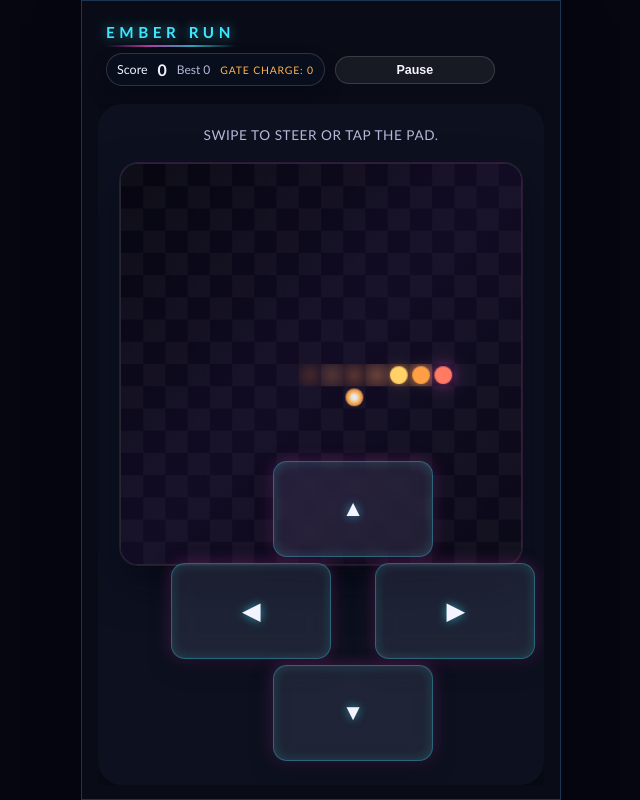
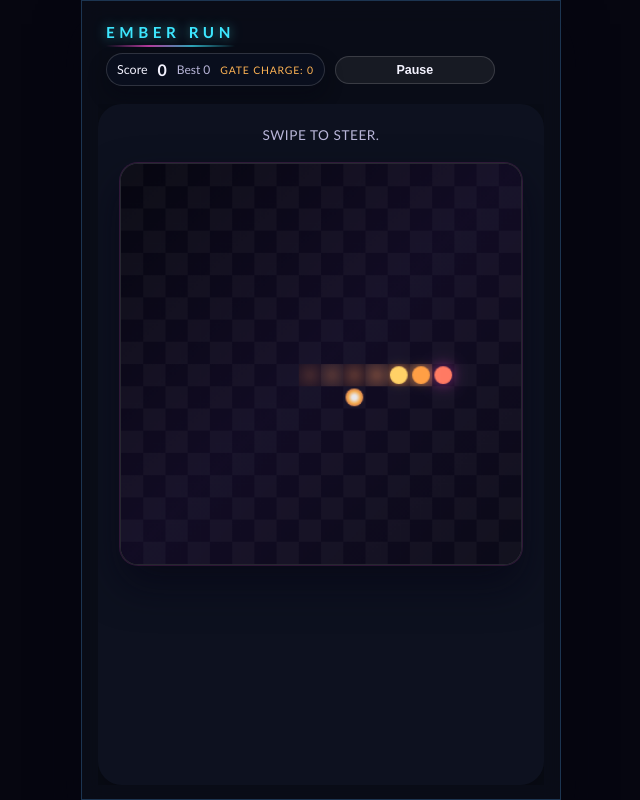
Before and after one commit to RobMac1824/snake-1, a plain HTML site: page index.html in a window 1280 px wide. Both pictures are taken after a click on the button "Start Game". Shown: the whole page, without its empty margins (319-959 px from the left). Drawn offline with Linux system fonts and the light colour scheme.

Commit message:
Remove d-pad controls

```diff
--- a/app.js
+++ b/app.js
@@ -22,7 +22,6 @@ const countdownOverlay = document.getElementById("countdownOverlay");
 const countdownText = document.getElementById("countdownText");
 const soundToggle = document.getElementById("soundToggle");
 const hapticsToggle = document.getElementById("hapticsToggle");
-const dpadButtons = document.querySelectorAll(".dpad__button");
 const scoreFireworks = document.getElementById("scoreFireworks");
 const gateChargeLabel = document.getElementById("gateCharge");
 const stormOverlay = document.getElementById("stormOverlay");
@@ -1027,15 +1026,6 @@ function bindButtons() {
     right: { x: 1, y: 0 },
   };
 
-  dpadButtons.forEach((button) => {
-    button.addEventListener("click", () => {
-      const direction = button.dataset.direction;
-      if (direction && directionMap[direction]) {
-        applyDirection(directionMap[direction]);
-      }
-    });
-  });
-
   document.addEventListener("keydown", (event) => {
     const keyMap = {
       ArrowUp: { x: 0, y: -1 },
--- a/index.html
+++ b/index.html
@@ -61,18 +61,8 @@
       </section>
 
       <section class="screen screen--game" id="gameScreen" aria-hidden="true">
-        <p class="game-hint">Swipe to steer or tap the pad.</p>
+        <p class="game-hint">Swipe to steer.</p>
         <canvas id="gameCanvas" width="360" height="360" aria-label="Snake game" role="img"></canvas>
-        <div class="controlsOverlay" id="controlsOverlay">
-          <div class="controls__pad" aria-label="Directional controls">
-            <div class="dpad">
-              <button class="dpad__button dpad__up" data-direction="up" aria-label="Move up">▲</button>
-              <button class="dpad__button dpad__left" data-direction="left" aria-label="Move left">◀</button>
-              <button class="dpad__button dpad__right" data-direction="right" aria-label="Move right">▶</button>
-              <button class="dpad__button dpad__down" data-direction="down" aria-label="Move down">▼</button>
-            </div>
-          </div>
-        </div>
         <div class="toast" id="powerToast" role="status" aria-live="polite" aria-hidden="true"></div>
         <div class="storm-overlay" id="stormOverlay" aria-hidden="true"></div>
         <div class="overlay overlay--countdown" id="countdownOverlay" aria-live="assertive" aria-hidden="true">
--- a/styles.css
+++ b/styles.css
@@ -421,82 +421,6 @@ button {
   touch-action: manipulation;
 }
 
-.controlsOverlay {
-  position: absolute;
-  left: 50%;
-  transform: translateX(-50%);
-  bottom: calc(24px + var(--safe-bottom));
-  z-index: 50;
-  width: 94vw;
-  max-width: min(420px, 94vw);
-  display: flex;
-  justify-content: center;
-  pointer-events: auto;
-  touch-action: none;
-}
-
-.controls__pad {
-  width: 100%;
-  display: flex;
-  justify-content: center;
-}
-
-.dpad {
-  display: grid;
-  grid-template-columns: repeat(3, clamp(84px, 18vw, 96px));
-  grid-template-rows: repeat(3, clamp(84px, 18vw, 96px));
-  gap: 6px;
-  touch-action: none;
-}
-
-.dpad__button {
-  width: 100%;
-  height: 100%;
-  border-radius: 14px;
-  background: rgba(255, 255, 255, 0.08);
-  border: 1px solid rgba(61, 231, 255, 0.35);
-  font-size: 1.4rem;
-  font-weight: 700;
-  color: var(--text);
-  box-shadow:
-    0 8px 20px rgba(7, 10, 24, 0.55),
-    0 0 16px rgba(255, 79, 216, 0.25),
-    inset 0 0 12px rgba(61, 231, 255, 0.18);
-  backdrop-filter: blur(10px) saturate(140%);
-  text-shadow: 0 0 10px rgba(61, 231, 255, 0.6);
-  touch-action: none;
-}
-
-.dpad__button:active {
-  transform: translateY(2px) scale(0.98);
-}
-
-.dpad__up {
-  grid-column: 2;
-  grid-row: 1;
-}
-
-.dpad__left {
-  grid-column: 1;
-  grid-row: 2;
-}
-
-.dpad__right {
-  grid-column: 3;
-  grid-row: 2;
-}
-
-.dpad__down {
-  grid-column: 2;
-  grid-row: 3;
-}
-
-@supports not (backdrop-filter: blur(1px)) {
-  .dpad__button {
-    background: rgba(12, 16, 32, 0.8);
-  }
-}
-
 .overlay {
   position: absolute;
   inset: 0;
@@ -818,12 +742,6 @@ button {
     max-height: min(55vh, 360px);
   }
 
-  .dpad {
-    grid-template-columns: repeat(3, clamp(84px, 22vw, 92px));
-    grid-template-rows: repeat(3, clamp(84px, 22vw, 92px));
-    gap: 5px;
-  }
-
   .brand-subline {
     font-size: 0.55rem;
   }
```
